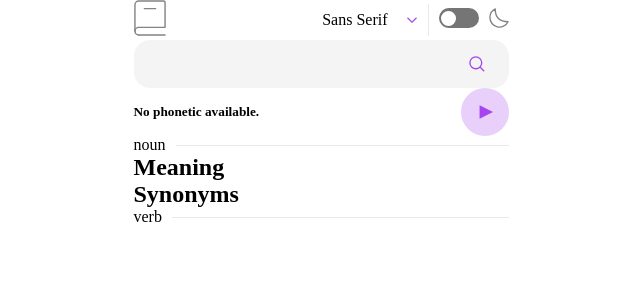
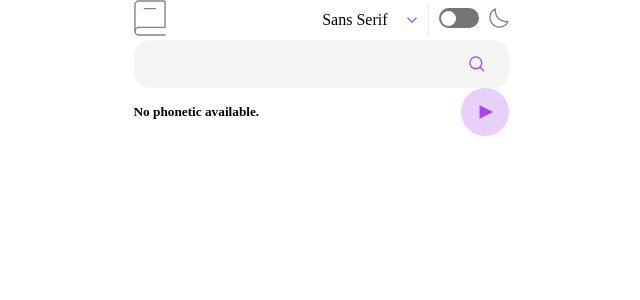
Before and after one commit to ElieB77/dictionary-app, a Next.js app in the folder dictionary-app/: page / in a window 1280 px wide. Shown: the top 300 px of the page, without its empty margins (319-959 px from the left). Built offline with nearby package versions, Linux system fonts and the light colour scheme.

Commit message:
Add TextBlock component.

```diff
--- a/dictionary-app/src/app/_components/molecules/ListItems/index.tsx
+++ b/dictionary-app/src/app/_components/molecules/ListItems/index.tsx
@@ -1,10 +1,10 @@
 import "@/app/_styles/components/molecules/_list-item.scss";
-import { ApiWordDefintions } from "@/app/_types/api/ApiWordDefinitions";
+import { ApiWordDefinitions } from "@/app/_types/api/ApiWordDefinitions";
 import { uuid } from "uuidv4";
 
 interface ListItemsProps {
   head: string;
-  def?: ApiWordDefintions[];
+  definitions?: ApiWordDefinitions[];
 }
 
 export const ListItems = (props: ListItemsProps) => {
@@ -12,10 +12,14 @@ export const ListItems = (props: ListItemsProps) => {
     <div>
       <h2>{props.head}</h2>
       <ul>
-        {props.def &&
-          props.def.map((el: ApiWordDefintions) => {
+        {props.definitions &&
+          props.definitions.map((definition: ApiWordDefinitions) => {
             const uniqueKey: string = uuid();
-            return <li key={uniqueKey}>{el.definition}</li>;
+            return (
+              <>
+                <li key={uniqueKey}>{definition.definition}</li>
+              </>
+            );
           })}
       </ul>
     </div>
--- /dev/null
+++ b/dictionary-app/src/app/_components/organisms/TextBlock/index.tsx
@@ -0,0 +1,27 @@
+import { useSearch } from "@/app/_contexts/SearchContext";
+import { Divider } from "../../atoms/Divider";
+import { ListItems } from "../../molecules/ListItems";
+import { Synonyms } from "../../atoms/Synonyms";
+import { ApiGlobal } from "@/app/_types/api/ApiGlobal";
+import { uuid } from "uuidv4";
+
+export const TextBlock = () => {
+  const { result } = useSearch();
+
+  return (
+    <>
+      {result[0] &&
+        result[0].meanings.map((meaning: ApiGlobal) => {
+          const uniqueKey: string = uuid();
+
+          return (
+            <div className="__text_block" key={uniqueKey}>
+              <Divider content={meaning.partOfSpeech} />
+              <ListItems head={"Meaning"} definitions={meaning.definitions} />
+              <Synonyms head="Synonyms" synonyms={meaning.synonyms} />
+            </div>
+          );
+        })}
+    </>
+  );
+};
--- /dev/null
+++ b/dictionary-app/src/app/_types/api/ApiGlobal.ts
@@ -0,0 +1,7 @@
+import { ApiWordDefinitions } from "./ApiWordDefinitions";
+
+export interface ApiGlobal {
+  definitions: ApiWordDefinitions[];
+  partOfSpeech: string;
+  synonyms: string[];
+}
--- a/dictionary-app/src/app/_types/api/ApiWordDefinitions.ts
+++ b/dictionary-app/src/app/_types/api/ApiWordDefinitions.ts
@@ -1,4 +1,4 @@
-export interface ApiWordDefintions {
+export interface ApiWordDefinitions {
   definition: string;
   synonyms: string[];
   antonyms: string[];
--- a/dictionary-app/src/app/_views/Layout/index.tsx
+++ b/dictionary-app/src/app/_views/Layout/index.tsx
@@ -6,14 +6,11 @@ import { Header } from "../../_components/organisms/Header";
 import "@/app/_styles/templates/_layout.scss";
 import { WordPhoneticAudio } from "@/app/_components/molecules/WordPhoneticAudio";
 import { useSearch } from "@/app/_contexts/SearchContext";
-import { Divider } from "@/app/_components/atoms/Divider";
-import { ListItems } from "@/app/_components/molecules/ListItems";
-import { Synonyms } from "@/app/_components/atoms/Synonyms";
+import { TextBlock } from "@/app/_components/organisms/TextBlock";
 
 export const Layout = (): JSX.Element => {
   const { result } = useSearch();
 
-  // console.log("****", result[0].meanings[0].synonyms);
   console.log(result);
 
   return (
@@ -25,10 +22,7 @@ export const Layout = (): JSX.Element => {
         word={result[0]?.word}
         phonetic={result[0]?.phonetic}
       />
-      <Divider content="noun" />
-      <ListItems head="Meaning" def={result[0]?.meanings[0]?.definitions} />
-      <Synonyms head="Synonyms" synonyms={result[0]?.meanings[0]?.synonyms} />
-      <Divider content="verb" />
+      <TextBlock />
     </div>
   );
 };
```
